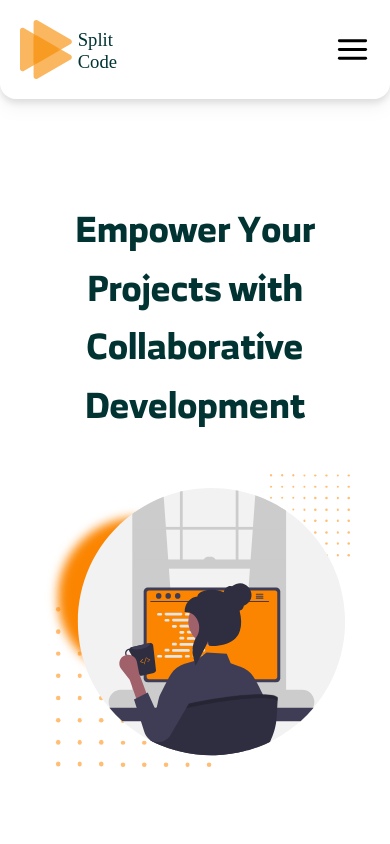
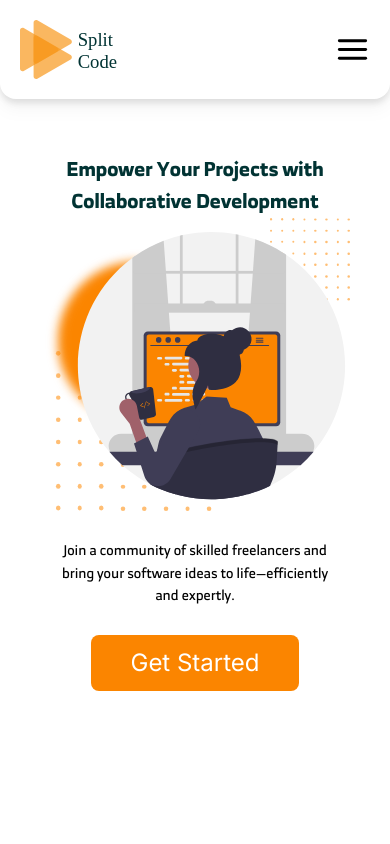
Before and after one commit to M7zain/split-code, a Next.js app: page / in a window 390 px wide. Shown: the top 844 px of the page. Built offline with nearby package versions, Linux system fonts and the light colour scheme.

Commit message:
adjusted responsivenes of Hero section for mobile users

```diff
--- a/src/app/Sections/Hero.tsx
+++ b/src/app/Sections/Hero.tsx
@@ -5,17 +5,17 @@ import Button from '@/app/ui/Button'
 
 const Hero = () => {
   return (
-    <section className='flex flex-col md:flex-row p-10 items-center justify-center  mt-40 md:mt-10 md:px-[15vw] ' id='home'>
+    <section className='flex flex-col md:flex-row p-10 items-center justify-center   md:px-[15vw]  min-h-screen md:min-h-0 ' id='home'>
 
-      <div className='w-full text-balance flex flex-col items-center md:items-start'>
-        <h1 className=' text-4xl md:text-6xl leading-relaxed font-rb font-bold text-oliveGreen text-center md:text-left '>Empower Your Projects with Collaborative Development</h1>
+      <div className='w-full text-balance flex flex-col items-center justify-center  md:items-start'>
+        <h1 className=' text-xl md:text-4xl lg:text-6xl leading-relaxed font-rb font-bold text-oliveGreen text-center md:text-left '>Empower Your Projects with Collaborative Development</h1>
 
         {/* mobile image */}
-        <Image src={heroImage} alt='coding infront of a pc holding a cup of coffee '  width={400} height={400} className='flex md:hidden my-10'/>
+        <Image src={heroImage} alt='coding infront of a pc holding a cup of coffee '  width={350} height={350} className='flex md:hidden'/>
 
-        <p className='text-lg md:text-xl leading-relaxed mt-14 font-rb font-light '>Join a community of skilled freelancers and bring your software ideas to life—efficiently and expertly.</p>
+        <p className='text-sm md:text-lg lg:text-xl text-pretty  text-center md:text-start leading-relaxed mt-7 md:mt-14 font-rb font-light '>Join a community of skilled freelancers and bring your software ideas to life—efficiently and expertly.</p>
 
-        <Button buttonType='Get Started' className='mt-10' />
+        <Button buttonType='Get Started' className='mt-7 md:mt-10' />
 
       </div>
       {/* Desktop image */}
```
